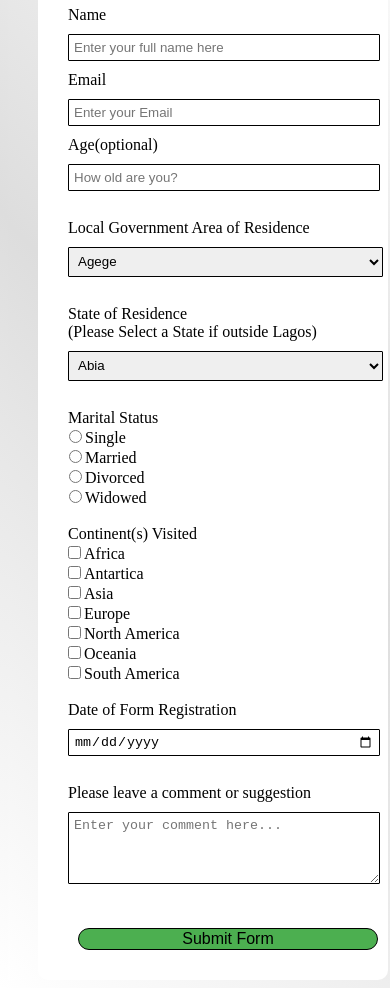
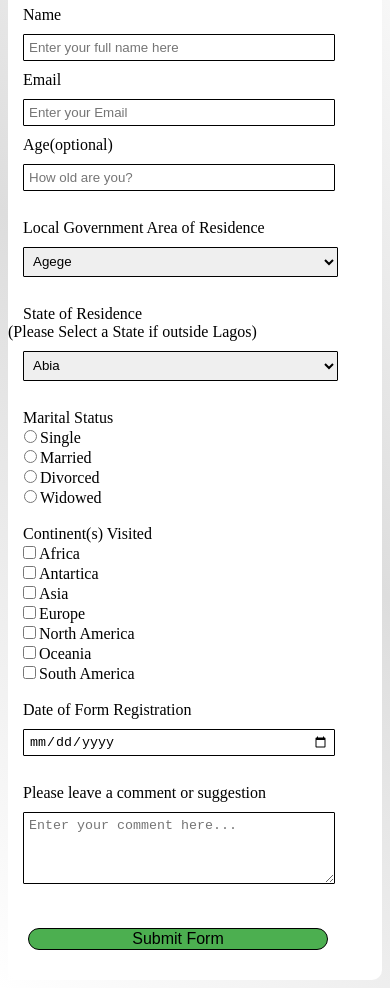
Before and after one commit to petere-optimus/survey-form, a plain HTML site: page index.html in a window 390 px wide. Shown: the part 180-1168 px from the top of the page. Drawn offline with Linux system fonts and the light colour scheme.

Commit message:
Updated style.css

```diff
--- a/styles/style.css
+++ b/styles/style.css
@@ -81,3 +81,21 @@ label {
     border-radius: 1px;
     align: justify;
 }
+
+@media (max-width: 460px) {
+  div {
+    margin: auto;
+  }
+
+  .input-field,
+  .dropdown,
+  .dates,
+  label,
+  ul li {
+    margin-left: 15px;
+  }
+
+  #submit {
+    margin-left: 20px;
+  }
+}
```
